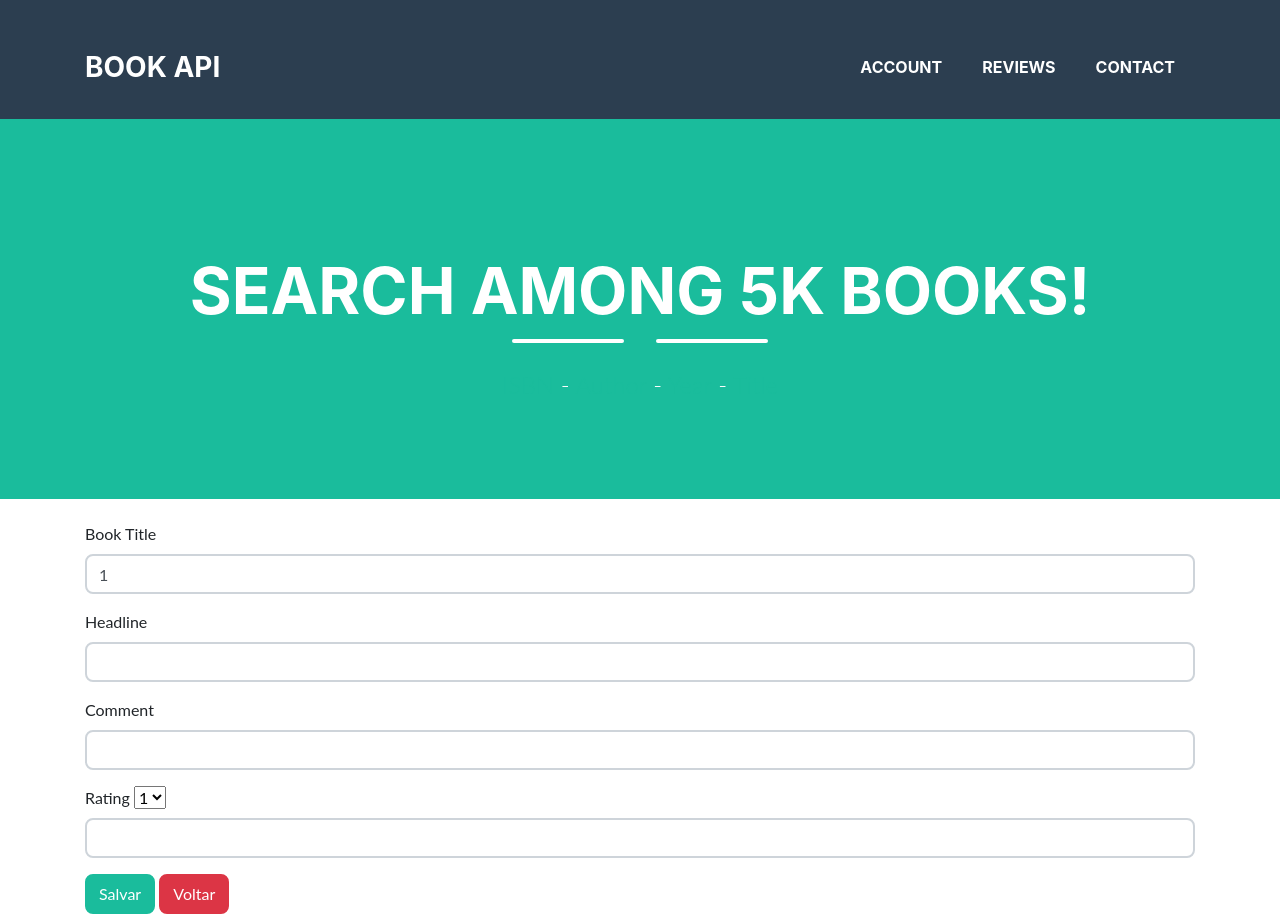
After one commit to TailaneBrito/rtl-react-testing-library, a Flask app: page /new_review/1/1 in a window 1280 px wide. The commit adds this page. Run offline with Flask 2, Linux system fonts and the light colour scheme; the visitor is signed in with stand-in values (Sample User, id 1); some libraries are stand-ins or nearby versions.

Commit message:
New_review working inserting new reviews on reviews table

```diff
--- a/project1/application.py
+++ b/project1/application.py
@@ -1,6 +1,7 @@
 import os
 import pandas as pd
-from flask import Flask, session, render_template, request, redirect, flash
+
+from flask import Flask, session, render_template, request, redirect, flash, url_for
 from flask_session import Session
 from sqlalchemy import create_engine
 from sqlalchemy.orm import scoped_session, sessionmaker
@@ -8,6 +9,8 @@ from sqlalchemy.sql.expression import cast
 from werkzeug.security import generate_password_hash, check_password_hash
 from flask import Flask, render_template, request, redirect, session, flash
 
+from models import Book, Review
+from dao import ReviewDao, BookDao
 
 #encrypt
 from passlib.hash import sha256_crypt
@@ -27,6 +30,9 @@ Session(app)
 engine = create_engine(os.getenv("DATABASE_URL"))
 db = scoped_session(sessionmaker(bind=engine))
 
+review_dao = ReviewDao(db)
+book_dao = BookDao(db)
+
 
 @app.route("/")
 def index():
@@ -43,7 +49,7 @@ def singup():
     user_pass = request.form.get("user_pass_su")
 
     if not user_name or not user_pass:
-        return render_template("error.html", message="#4 Invalid user name or password, please type one.")
+        return render_template("error.html", message="SingUP #4 Invalid user name or password, please type one.")
 
     try:
         if db.execute("SELECT * FROM login2 WHERE usr_name = :user_name",
@@ -96,6 +102,7 @@ def autenticar():
                 {"user_name": user_name}).fetchone()
 
         session['user_id'] = str(user_id)
+        session['user_name'] = str(user_name)
 
 
         if 'user_id' not in session or session['user_id'] == None:
@@ -111,6 +118,7 @@ def autenticar():
 @app.route('/logout')
 def logout():
     session['user_id'] = None
+    session['user_name'] = None
     flash('user disconnected successfully. see you later!!!')
     return redirect('/')
 
@@ -213,8 +221,6 @@ def srch_year():
     #   '%%:isbn%%' ",{"isbn": str(book_isbn)}).fetchall()
     return render_template("list_year.html", year_list=year_list, size=size, year=book_year)
 
-
-
 ''' BOOK PAGE '''
 @app.route("/book_page/<book_isbn>")
 def book_page(book_isbn):
@@ -225,12 +231,6 @@ def book_page(book_isbn):
 
     if len(str(book_isbn)) < 10:
         new_isbn = str(book_isbn).rjust(10, '0')
-
-        #Bb = db.execute("SELECT * FROM books WHERE isbn = :book_isbn", {"book_isbn": {str(new_isbn)}}).fetchone()
-        #bd2 = db.execute("SELECT * FROM books WHERE (SELECT cast(isbn as text)) = :book_isbn ", {"book_isbn": new_isbn}).fetchone()
-
-        #db.execute("ALTER TABLE books ALTER COLUMN isbn TYPE INTEGER USING isbn::integer")
-        #b = db.execute("SELECT cast(isbn as text) from books where cast(isnb as text) = :book_isbn", {"book_isbn": {str(new_isbn)}}).fetchone()
 
         Bb = db.execute("SELECT * FROM books WHERE isbn = :book_isbn", {"book_isbn": new_isbn}).fetchone()
 
@@ -247,5 +247,56 @@ def book_page(book_isbn):
     reviews = []
     return render_template("book_page.html", book=Bb, reviews=reviews)
 
+@app.route('/new_review/<book_isbn>/<book_name>')
+def new_review(book_isbn, book_name):
+
+    book_isbn = book_isbn
+    book_name = book_name
+
+    if 'user_id' not in session or session['user_id'] == None:
+        flash('not logged in, try again!')
+        return redirect('/autenticar')
+
+    return render_template('send_review.html', book_isbn=book_isbn, book_name=book_name, review=None)
+
+
+@app.route('/create/<book_isbn>', methods=['POST',])
+def create(book_isbn):
+
+
+    if 'user_id' not in session or session['user_id'] == None:
+        return render_template("error.html", message="Create #4 Invalid user name or password, please type one.")
+    try:
+
+        title = request.form['title']
+        comment = request.form['comment']
+        user_id = session['user_name']
+        rate = request.form['rate']
+        book_isbn = book_isbn
+
+        review = Review(title, comment, rate, user_id, book_isbn)
+        review_dao.save(review)
+
+        flash('Success! You sent a new review')
+        return redirect(url_for('index'))
+
+    except ValueError:
+        flash('#6 ERROR Please contact the server database')
+        return render_template("error.html", message="#6 ERROR Please contact the server dba")
+
+
+
+
+@app.route('/editar/<int:id>')
+def editar(id):
+    if 'usuario_logado' not in session or session['usuario_logado'] == None:
+        return redirect(url_for('login', proxima=url_for('editar')))
+    jogo = jogo_dao.busca_por_id(id)
+    nome_imagem = recupera_imagem(id)
+    return render_template('editar.html', titulo='Editando Jogo', jogo=jogo
+                           , capa_jogo=nome_imagem or 'capa_padrao.jpg')
+
+
+
 
 JSON_SORT_KEYS = False
--- /dev/null
+++ b/project1/dao.py
@@ -0,0 +1,63 @@
+import os
+from models import Book, Review
+from sqlalchemy import create_engine
+from sqlalchemy.orm import scoped_session, sessionmaker
+from flask import Flask, session, render_template, request, redirect, flash, url_for
+
+
+
+SQL_CREATE_REVIEW = "INSERT into reviews (title, comment, rate, user_name, book_isbn) values (:title, :comment, :rate, :user_name, :book_isbn)"
+SQL_UPDATE_REVIEW = 'UPDATE reviews SET title = :title , comment = :comment , rate= :rate, book_isbn = :book_isbn ' \
+                    'WHERE id = :id'
+SQL_LAST_ID = "SELECT currval('reviews_id_seq')"
+
+
+# Check for environment variable
+if not os.getenv("DATABASE_URL"):
+    raise RuntimeError("DATABASE_URL is not set")
+
+# Set up database
+engine = create_engine(os.getenv("DATABASE_URL"))
+db = scoped_session(sessionmaker(bind=engine))
+
+class ReviewDao:
+    def __init__(self, db):
+        self.__db = db
+
+    def save(self, review):
+
+
+        if (review.id):
+            try:
+                # title, content, user_name, book_isbn, id=None):{"book_isbn": book_isbn}
+                db.execute(SQL_UPDATE_REVIEW, {"title": review.title,
+                                               "comment": review.comment,
+                                               "rate": review.rate,
+                                               "user_name": review.user_name,
+                                               "book_isbn": review.book_isbn,
+                                               "id": review.id
+                                               })
+            except ValueError:
+                flash('Dao1 ERROR Please contact the server database')
+                return render_template("error.html", message="Dao1 ERROR Please contact the server dba")
+        else:
+            try:
+                db.execute(SQL_CREATE_REVIEW, {"title": review.title,
+                                               "comment": review.comment,
+                                               "rate": review.rate,
+                                               "user_name": review.user_name,
+                                               "book_isbn": review.book_isbn
+                                               })
+
+                review.id = db.flush()
+
+                db.commit()
+                return review
+
+            except ValueError:
+                flash('Dao2 ERROR Please contact the server database')
+                return render_template("error.html", message="Dao2 ERROR Please contact the server dba")
+
+class BookDao:
+    def __init__(self, db):
+        self.__db = db
--- a/project1/models.py
+++ b/project1/models.py
@@ -6,8 +6,10 @@ class Book:
         self.year = year
 
 class Review:
-    def __init__(self, title, content, user_name, book_isbn, id=None):
+    def __init__(self, title, comment, rate, user_name, book_isbn, id=None):
         self.id = id
-        self.content = content
+        self.title = title
+        self.comment = comment
+        self.rate = rate
         self.user_name = user_name
         self.book_isbn = book_isbn
--- a/project1/templates/layout.html
+++ b/project1/templates/layout.html
@@ -22,10 +22,10 @@
           <div class="collapse navbar-collapse" id="navbarResponsive">
             <ul class="navbar-nav ml-auto">
               <li class="nav-item mx-0 mx-lg-1">
-                <a class="nav-link py-3 px-0 px-lg-3 rounded js-scroll-trigger" href="#portfolio">Portfolio</a>
+                <a class="nav-link py-3 px-0 px-lg-3 rounded js-scroll-trigger" href="#portfolio">Account</a>
               </li>
               <li class="nav-item mx-0 mx-lg-1">
-                <a class="nav-link py-3 px-0 px-lg-3 rounded js-scroll-trigger" href="#about">About</a>
+                <a class="nav-link py-3 px-0 px-lg-3 rounded js-scroll-trigger" href="send_review.html">Reviews</a>
               </li>
               <li class="nav-item mx-0 mx-lg-1">
                 <a class="nav-link py-3 px-0 px-lg-3 rounded js-scroll-trigger" href="#contact">Contact</a>
--- /dev/null
+++ b/project1/templates/send_review.html
@@ -0,0 +1,39 @@
+{% extends "layout.html" %}
+
+{% block body %}
+    <form action="{{ url_for('create', book_isbn=book_isbn) }}" method="post" enctype="multipart/form-data">
+
+        <input type="hidden" name="book_isbn" value="{{ book_isbn }}">
+
+        <fieldset>
+            <div class="form-group">
+            <label for="title">Book Title</label>
+            <input type="text" id="book_title" name="book_title" class="form-control" value="{{ book_name}}">
+          </div>
+          <div class="form-group">
+            <label for="title">Headline</label>
+            <input type="text" id="title" name="title" class="form-control">
+          </div>
+          <div class="form-group">
+            <label for="comment">Comment</label>
+            <input type="text" id="comment" name="comment" class="form-control">
+          </div>
+          <div class="form-group">
+            <label for="rate">Rating</label>
+            <select>
+                <option id="1"  name="rate" value="1" class="form-control">1</option>
+                <option id="2" name="rate" value="2" class="form-control">2</option>
+                <option id="3" name="rate" value="3">3</option>
+                 <option id="4" name="rate" value="4">4</option>
+                 <option id="5" name="rate" value="5">5</option>
+            </select>
+            <input type="int" id="rate" name="rate" class="form-control">
+          </div>
+
+            <input type="hidden" name="user_name" value="{{  user_name }}">
+
+          <button type="submit" class="btn btn-primary btn-salvar">Salvar</button>
+          <a class="btn btn-danger" href="{{ url_for('index') }}">Voltar</a>
+        </fieldset>
+    </form>
+{% endblock %}
```
Also changed, not shown: project1/notes/application.py (added, +18 -0 lines), project1/notes/static/styles.css (added, +8 -0 lines), project1/notes/templates/index.html (added, +19 -0 lines), project1/notes/templates/layout.html (added, +13 -0 lines), project1/notes/templates/more.html (added, +13 -0 lines), project1/reviews.py (+22 -2 lines), project1/templates/list_isbn.html (+11 -2 lines), project1/templates/list_reviews.html (added, +32 -0 lines), 2 other files.
